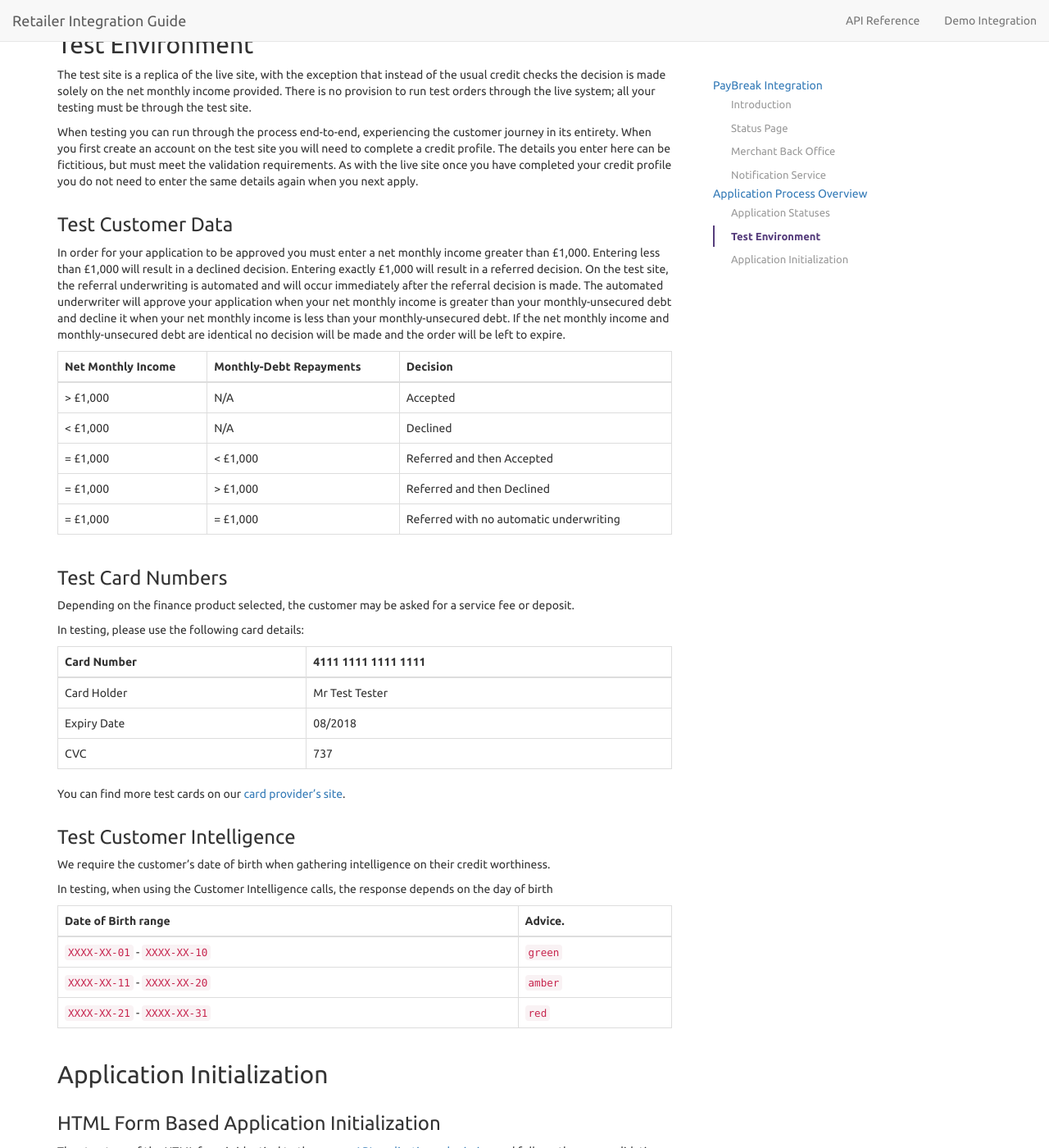
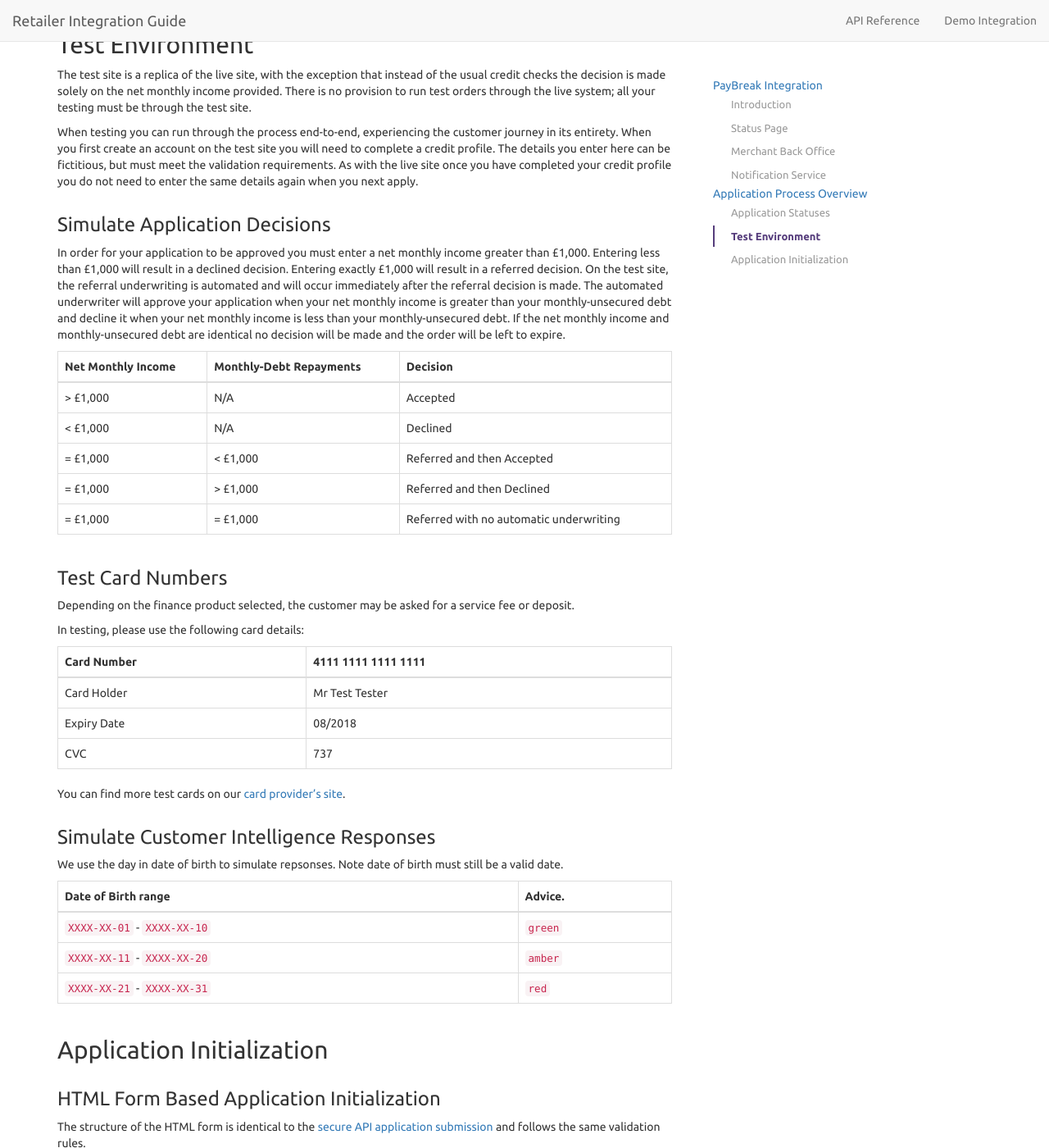
Before and after one commit to PayBreak/retailer-integration-guide, a Jekyll site: the page built from index.md, in a window 1280 px wide and 1400 px high, scrolled down 5106 px. Shown: the whole window at 82% size. Built offline with Jekyll 4.4.1, drawn with Linux system fonts in a browser that asks for light colours; nearby versions of some CDN libraries; Markdown is read by kramdown in place of the engine named in the settings; our own code applies the rules of GitHub Pages for plain Markdown files.

Commit message:
Simplify text

```diff
--- a/index.md
+++ b/index.md
@@ -221,7 +221,7 @@ be fictitious, but must meet the validation requirements. As with the live site
 once you have completed your credit profile you do not need to enter the same
 details again when you next apply.
 
-### Test Customer Data
+### Simulate Application Decisions
 
 In order for your application to be approved you must enter a net monthly income
 greater than £1,000. Entering less than £1,000 will result in a declined
@@ -256,11 +256,9 @@ CVC | 737
 
 You can find more test cards on our [card provider's site](https://docs.adyen.com/support/integration#testcardnumbers).
 
-### Test Customer Intelligence
+### Simulate Customer Intelligence Responses
 
-We require the customer's date of birth when gathering intelligence on their credit worthiness.
-
-In testing, when using the Customer Intelligence calls, the response depends on the day of birth
+We use the day in date of birth to simulate repsonses. Note date of birth must still be a valid date.
 
 Date of Birth range | Advice.
 ---|---
```
